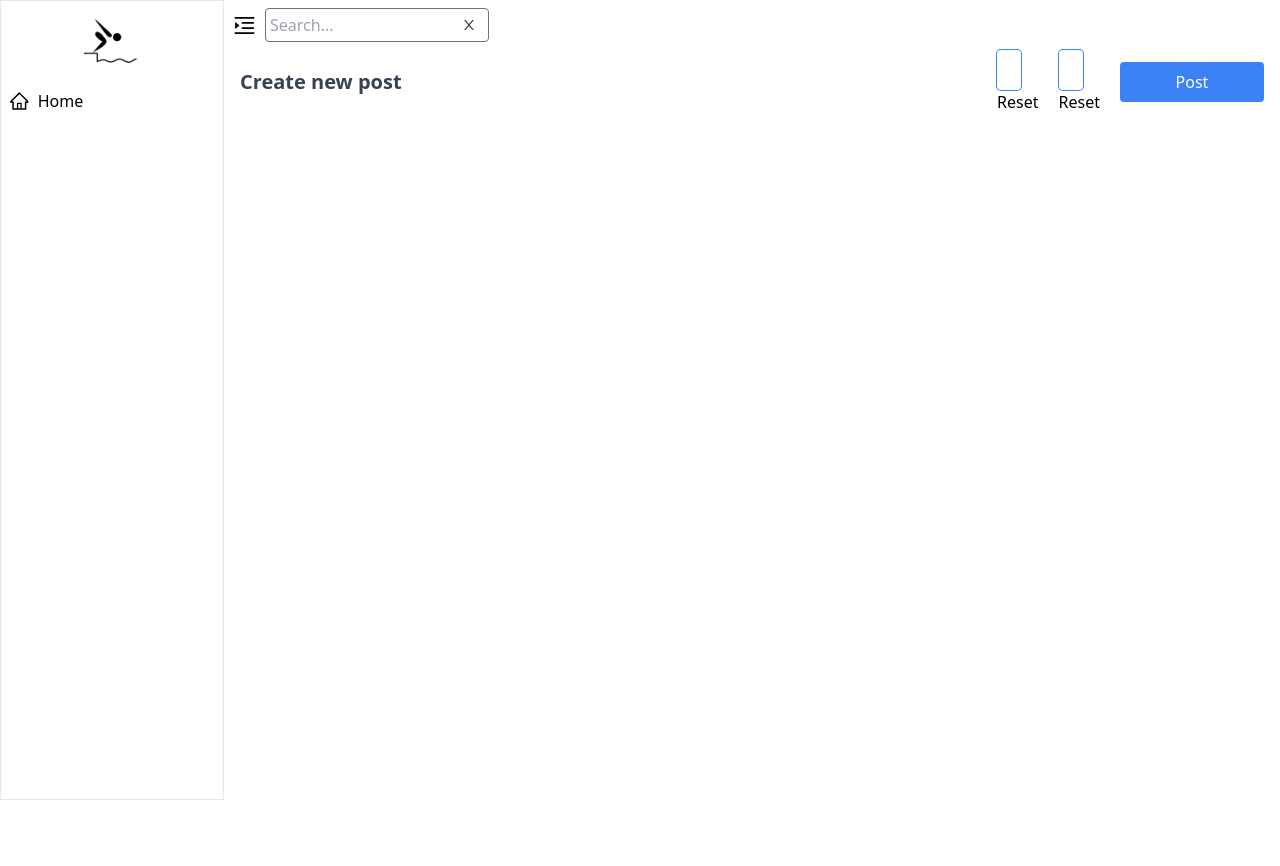
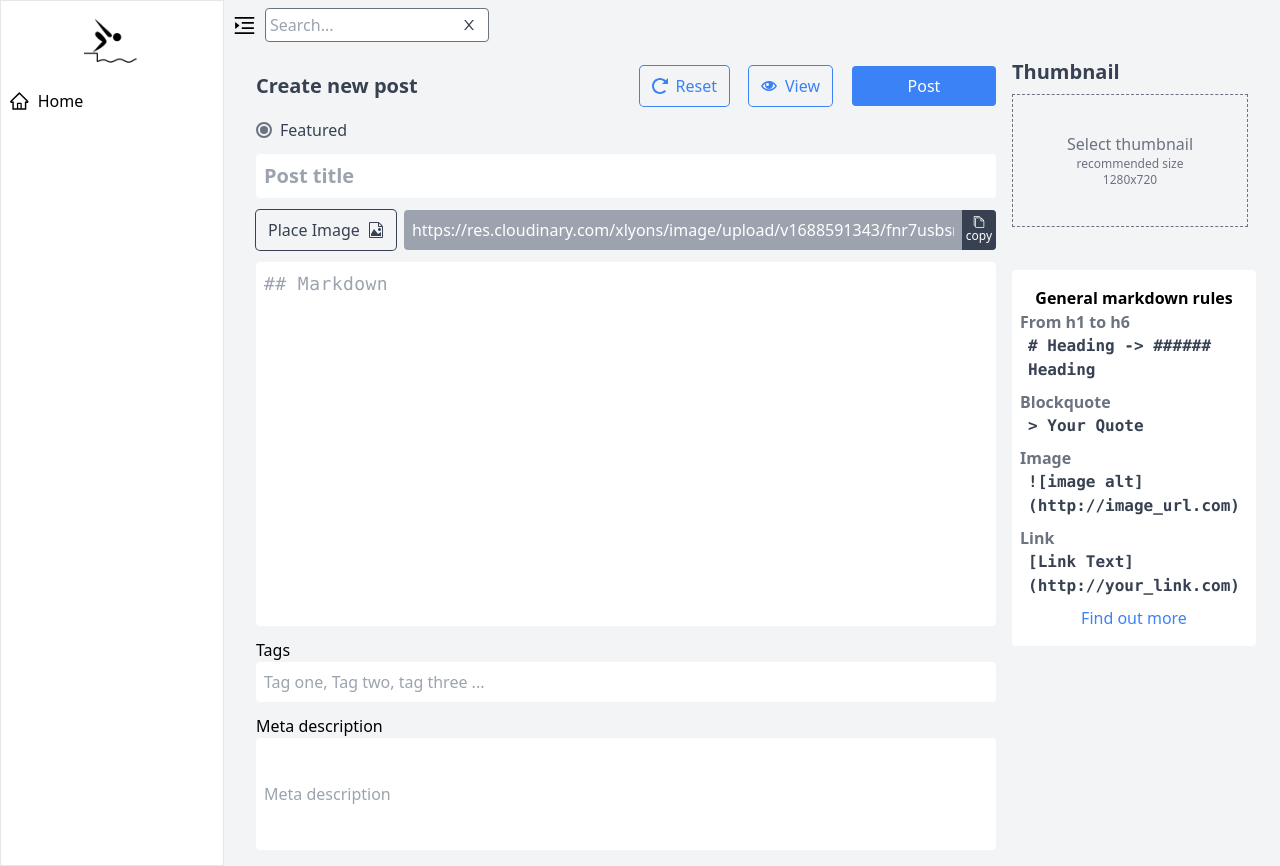
Before and after one commit to Lyonsmasawa/blog-r, a React (Vite) app in the folder admin/: page /create-post in a window 1280 px wide. Before the commit the page ends 800 px from the top, so only its background shows below. Built offline with nearby package versions, Linux system fonts and the light colour scheme.

Commit message:
build : 'create post view'

```diff
--- a/admin/src/App.jsx
+++ b/admin/src/App.jsx
@@ -29,7 +29,7 @@ const App = () => {
       </div>
 
       {/* content section */}
-      <div className="flex-1 min-h-screen">
+      <div className="flex-1 min-h-screen bg-gray-100">
         <div className="sticky top-0">
           <div className="flex item-center p-2 space-x-2 ">
             <button onClick={toggleNav}>
--- a/admin/src/components/CreatePost.jsx
+++ b/admin/src/components/CreatePost.jsx
@@ -1,21 +1,204 @@
-import {ImSpinner11, ImEye } from 'react-icons/im'
+import { useState } from "react";
+import {
+  ImSpinner11,
+  ImEye,
+  ImFilePicture,
+  ImFilesEmpty,
+} from "react-icons/im";
+
+const mdRules = [
+  { title: "From h1 to h6", rule: "# Heading -> ###### Heading" },
+  { title: "Blockquote", rule: "> Your Quote" },
+  { title: "Image", rule: "![image alt](http://image_url.com)" },
+  { title: "Link", rule: "[Link Text](http://your_link.com)" },
+];
+
+const defaultPost = {
+  title: "",
+  thumbnail: "",
+  featured: "",
+  tags: "",
+  meta: "",
+  content: "",
+};
 
 const CreatePost = () => {
+  const [postInfo, setPostInfo] = useState({ ...defaultPost });
+  const { title, featured, tags, meta, content } = postInfo;
+
+  const [selectedImageUrl, setSelectedImageUrl] = useState("");
+
+  const handleChange = ({ target }) => {
+    const { value, name } = target;
+
+    if (name === "thumbnail") {
+      const file = target.files[0];
+      if (!file.type.includes("image")) {
+        return alert("this is not an image!");
+      }
+      setPostInfo({ ...postInfo, thumbnail: value });
+      return setSelectedImageUrl(URL.createObjectURL(file));
+    }
+
+    setPostInfo({ ...postInfo, [name]: value });
+  };
+
   return (
-    <form action="">
-      <div className="flex justify-between items-center">
-        <h1 className="text-xl font-semibold text-gray-700">Create new post</h1>
+    <form className="p-2 flex">
+      <div className="w-9/12 h-screen space-y-3 p-2 flex flex-col">
+        <div className="flex justify-between items-center">
+          <h1 className="text-xl font-semibold text-gray-700">
+            Create new post
+          </h1>
 
-        <div className="flex items-center space-x-5">
-          <button>
-            <ImSpinner11 className="flex items-center space-x-2 px-3 ring-1 text-blue-500 hover:text-white hover:bg-blue-500 transition ring-blue-500 rounded h-10 " />
-            <span>Reset</span>
-          </button>
-          <button>
-            <ImEye className="flex items-center space-x-2 px-3 ring-1 text-blue-500 hover:text-white hover:bg-blue-500 transition ring-blue-500 rounded h-10 " />
-            <span>Reset</span>
-          </button>
-          <button className="px-5 hover:ring-1 bg-blue-500 text-white hover:text-blue-500 hover:bg-transparent transition hover:ring-blue-500 rounded h-10 w-36" >Post</button>
+          <div className="flex items-center space-x-5">
+            <button className="flex items-center space-x-2 px-3 ring-1 text-blue-500 hover:text-white hover:bg-blue-500 transition ring-blue-500 rounded h-10 ">
+              <ImSpinner11 />
+              <span>Reset</span>
+            </button>
+            <button className="flex items-center space-x-2 px-3 ring-1 text-blue-500 hover:text-white hover:bg-blue-500 transition ring-blue-500 rounded h-10 ">
+              <ImEye />
+              <span>View</span>
+            </button>
+            <button className="px-5 hover:ring-1 bg-blue-500 text-white hover:text-blue-500 hover:bg-transparent transition hover:ring-blue-500 rounded h-10 w-36">
+              Post
+            </button>
+          </div>
+        </div>
+        <div className="">
+          <input id="featured" type="checkbox" hidden />
+          <label
+            htmlFor="featured"
+            className="flex items-center cursor-pointer group space-x-2 text-gray-700"
+          >
+            <div className="w-4 h-4 rounded-full border-2 border-gray-500 flex items-center justify-center group-hover:border-blue-500">
+              <div className="w-2 h-2 rounded-full bg-gray-500  group-hover:bg-blue-500"></div>
+            </div>
+            <span className="group-hover:text-blue-500">Featured</span>
+          </label>
+        </div>
+
+        {/* title input */}
+        <input
+          type="text"
+          name="title"
+          onChange={handleChange}
+          value={title}
+          className="text-xl outline-none focus:ring-1 rounded p-2 w-full font-semibold"
+          placeholder="Post title"
+        />
+
+        {/* image input */}
+        <div className="flex space-x-2">
+          <div className="">
+            <input
+              type="file"
+              name="thumbnail"
+              onChange={handleChange}
+              hidden
+              id="image-input"
+            />
+            <label
+              htmlFor="image-input"
+              className="flex items-center cursor-pointer space-x-2 px-3 ring-1 text-gray-700 hover:text-white hover:bg-gray-700 transition ring-gray-700 rounded h-10 "
+            >
+              <span>Place Image</span>
+              <ImFilePicture />
+            </label>
+          </div>
+          <div className="flex flex-1 bg-gray-400 justify-between rounded overflow-hidden">
+            <input
+              type="text"
+              className="bg-transparent px-2 text-white w-full"
+              disabled
+              value="https://res.cloudinary.com/xlyons/image/upload/v1688591343/fnr7usbsna9yt9ri6ler.jpg"
+            />
+            <button className="text-xs flex justify-center flex-col items-center self-stretch p-1 bg-gray-700 text-white">
+              <ImFilesEmpty />
+              <span>copy</span>
+            </button>
+          </div>
+        </div>
+
+        <textarea
+          name="content"
+          onChange={handleChange}
+          value={content}
+          className="resize-none font-mono tracking-wide text-lg  outline-none focus:ring-1 rounded p-2 w-full flex-1"
+          placeholder="## Markdown"
+        ></textarea>
+
+        {/* tags input */}
+        <div className="">
+          <label htmlFor="tags">Tags</label>
+          <input
+            id="tags"
+            name="tags"
+            onChange={handleChange}
+            value={tags}
+            type="text"
+            className="outline-none focus:ring-1 rounded p-2 w-full"
+            placeholder="Tag one, Tag two, tag three ..."
+          />
+        </div>
+
+        {/* meta description input */}
+        <div className="">
+          <label htmlFor="meta">Meta description</label>
+          <input
+            name="meta"
+            onChange={handleChange}
+            value={meta}
+            id="meta"
+            type="text"
+            className="outline-none focus:ring-1 rounded p-2 w-full h-28"
+            placeholder="Meta description"
+          />
+        </div>
+      </div>
+      <div className="w-1/4 px-2 relative">
+        <h1 className="text-xl font-semibold text-gray-700 mb-2">Thumbnail</h1>
+        {selectedImageUrl ? (
+          <img
+            src={selectedImageUrl}
+            className="shadow-sm aspect-video rounded"
+            alt=""
+          />
+        ) : (
+          <div className="">
+            <input type="file" hidden id="thumbnail" />
+            <label htmlFor="thumbnail" className="cursor-pointer">
+              <div className="border border-dashed border-gray-500 aspect-video text-gray-500 flex flex-col justify-center items-center">
+                <span>Select thumbnail</span>
+                <span className="text-xs">recommended size</span>
+                <span className="text-xs">1280x720</span>
+              </div>
+            </label>
+          </div>
+        )}
+        <div className="bg-white absolute top-1/2 -translate-y-1/2 px-2 py-4 rounded ">
+          <h1 className="font-semibold text-center ">General markdown rules</h1>
+          <ul className="space-y-2">
+            {mdRules?.map(({ title, rule }) => {
+              return (
+                <li key={title}>
+                  <p className="font-semibold text-gray-500">{title}</p>
+                  <p className="font-semibold text-gray-700 pl-2 font-mono">
+                    {rule}
+                  </p>
+                </li>
+              );
+            })}
+            <li className="text-center text-blue-500">
+              <a
+                href="https://www.markdownguide.org/basic-syntax/"
+                target="_blank"
+                rel="noreferrer"
+              >
+                Find out more
+              </a>
+            </li>
+          </ul>
         </div>
       </div>
     </form>
```
